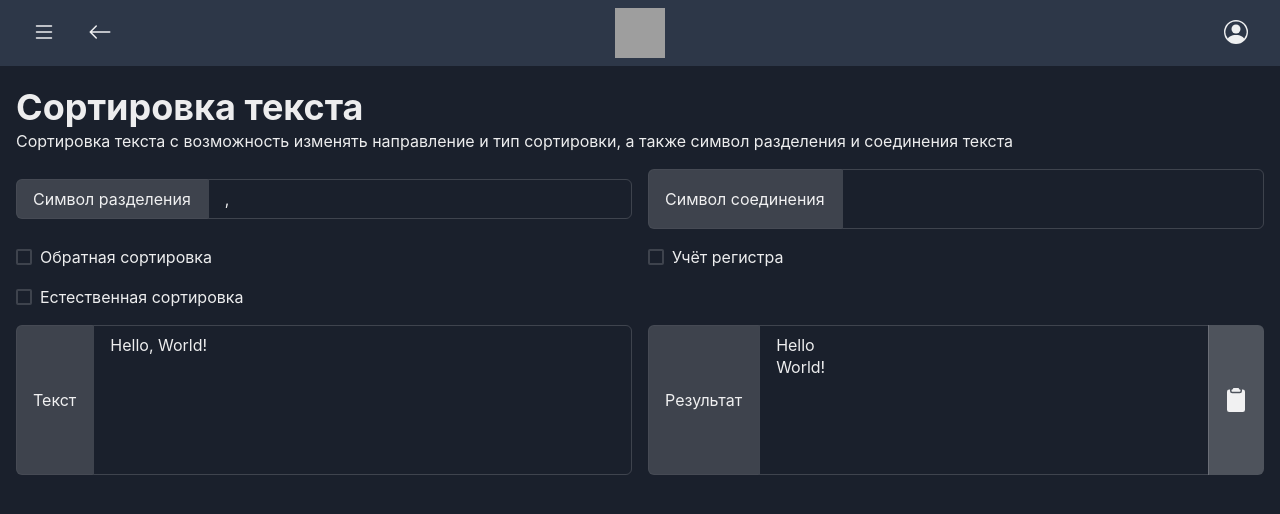
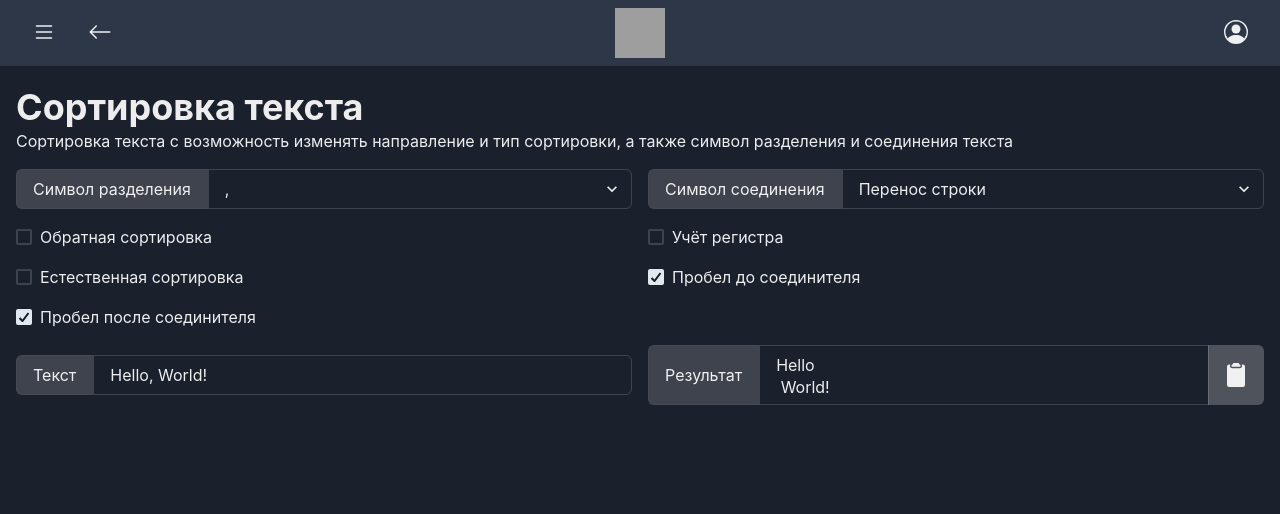
Before and after one commit to X1Z53/x1z53.ru, a Next.js app: page /textTools/sort in a window 1280 px wide. Shown: the top 514 px of the page. Built offline with nearby package versions, Linux system fonts and the light colour scheme; grey boxes are pictures that could not be loaded.

Commit message:
v2.0.1
Minor syntax changes
Fix bug in Number Converter (when sourceBase is not entered)

```diff
--- a/components/form/InputField.tsx
+++ b/components/form/InputField.tsx
@@ -41,7 +41,7 @@ export default function InputField(props: InputFieldProps) {
   const [height, setHeight] = useState(minHeight)
 
   const middleStyles = {
-    borderTopLeftRadius: "0",
+    borderTopLeftRadius: 0,
     borderTopRightRadius: copyButton || colorPickerButton ? 0 : [0, 0, 6],
     borderBottomLeftRadius: [6, 6, 0],
     borderBottomRightRadius: copyButton || colorPickerButton ? 0 : 6
@@ -49,8 +49,8 @@ export default function InputField(props: InputFieldProps) {
   const rightStyles = {
     minHeight: minHeight,
     height: "100%",
-    borderTopLeftRadius: "0",
-    borderBottomLeftRadius: "0",
+    borderTopLeftRadius: 0,
+    borderBottomLeftRadius: 0,
     borderTopRightRadius: [0, 0, 6]
   }
 
@@ -67,13 +67,13 @@ export default function InputField(props: InputFieldProps) {
       {...{ minHeight, height }}
       borderBottomLeftRadius={[0, 0, 6]}
       borderTopRightRadius={[6, 6, 0]}
-      margin="0"
+      margin={0}
     >
       {title}
     </InputLeftAddon>
     <Flex width="100%">
       {
-        type === "text" ? <Textarea
+        type === "text" && <Textarea
           {...{ ref, minHeight, height, readOnly, value }}
           {...middleStyles}
           focusBorderColor="gray"
@@ -85,7 +85,10 @@ export default function InputField(props: InputFieldProps) {
               : event.target.value
             )
           }}
-        /> : type === "number" ? <NumberInput
+        />
+      }
+      {
+        type === "number" && <NumberInput
           {...{ step, min, max, value, onChange }}
           width="100%"
           focusBorderColor="gray"
@@ -96,19 +99,21 @@ export default function InputField(props: InputFieldProps) {
             <NumberIncrementStepper />
             <NumberDecrementStepper />
           </NumberInputStepper>
-        </NumberInput> : type === "select" ? <Select
+        </NumberInput>
+      }
+      {
+        type === "select" && <Select
           {...middleStyles}
           {...{ value }}
+          focusBorderColor="gray"
           onChange={event => { onChange(event.target.value) }}
         >
-          {typeof options[0] !== "object" ? options.map(
-            option => <option key={option} value={option}>{option}</option>
-          ) : options.map(
-            option => <option key={option.name} value={option.name}>
-              {option.title}
+          {options.map(
+            option => <option key={option.name || option} value={option.name || option}  >
+              {option.title || option.name || option}
             </option>
           )}
-        </Select> : <></>
+        </Select>
       }
       <InputRightAddon
         {...{ minHeight, height }}
@@ -116,14 +121,8 @@ export default function InputField(props: InputFieldProps) {
         padding={0}
         border={0}
       >
-        {
-          copyButton &&
-          <Copy {...{ value }} styles={rightStyles} />
-        }
-        {
-          colorPickerButton &&
-          <ColorPicker {...{ value, onChange }} styles={rightStyles} />
-        }
+        {copyButton && <Copy {...{ value }} styles={rightStyles} />}
+        {colorPickerButton && <ColorPicker {...{ value, onChange }} styles={rightStyles} />}
       </InputRightAddon>
     </Flex>
   </InputGroup>
--- a/components/layout/CardGrid.tsx
+++ b/components/layout/CardGrid.tsx
@@ -11,7 +11,7 @@ type CardGridProps = {
 export default function CardGrid({ cardWidth = "300px", isExternal, cards }: CardGridProps) {
   const { asPath } = useRouter()
   cards.sort(({ name: a }, { name: b }) => a > b ? 1 : a < b ? -1 : 0)
-  return <SimpleGrid spacing="4" templateColumns={`repeat(auto-fill, minmax(${cardWidth}, 1fr))`}>
+  return <SimpleGrid spacing={4} templateColumns={`repeat(auto-fill, minmax(${cardWidth}, 1fr))`}>
     {cards.map(({ title, description, name, url }) => (
       <Card key={name} size="sm" justify="center">
         <Link href={url || `${asPath.length - 1 ? asPath : ""}/${name}`} target={isExternal && "_blank"}>
--- a/components/layout/Header.tsx
+++ b/components/layout/Header.tsx
@@ -6,18 +6,18 @@ import Link from "next/link"
 export default function Header() {
   const background = useColorModeValue("gray.100", "gray.700")
 
-  return <Box as="header" paddingY="2" backgroundColor={background}>
+  return <Box as="header" paddingY={2} backgroundColor={background}>
     <Container maxWidth="container.xl" position="relative">
-      <Flex position="absolute" left="4" top="1">
+      <Flex position="absolute" left={4} top={1}>
         <SidebarButton />
         <BackButton />
       </Flex>
-      <Flex position="absolute" right="4" top="1">
+      <Flex position="absolute" right={4} top={1}>
         <LoginButton />
       </Flex>
-      <Center flexGrow="1">
+      <Center flexGrow={1}>
         <Link href="/">
-          <Image src="https://images.x1z53.ru/x1z53.svg" alt="X1Z53" boxSize="50" objectFit="cover" />
+          <Image src="https://images.x1z53.ru/x1z53.svg" alt="X1Z53" boxSize={50} objectFit="cover" />
         </Link>
       </Center>
     </Container>
--- a/components/ui/Login.tsx
+++ b/components/ui/Login.tsx
@@ -18,11 +18,11 @@ export default function Login({isOpen, onClose}: ModalProps) {
       <ModalBody>
         {
           selected === "Registration" ? <>
-            <Input variant="filled" type="name" placeholder="Имя пользователя" marginBottom="1" />
-            <Input variant="filled" type="email" placeholder="Email" marginBottom="1" />
+            <Input variant="filled" type="name" placeholder="Имя пользователя" marginBottom={1} />
+            <Input variant="filled" type="email" placeholder="Email" marginBottom={1} />
             <Input variant="filled" type="password" placeholder="Пароль" />
           </> : <>
-            <Input variant="filled" placeholder="Имя пользователя или Email" marginBottom="1" />
+            <Input variant="filled" placeholder="Имя пользователя или Email" marginBottom={1} />
             <Input variant="filled" type="password" placeholder="Пароль" />
           </>
         }
--- a/pages/_app.tsx
+++ b/pages/_app.tsx
@@ -11,7 +11,7 @@ export default function App({ Component, pageProps }: AppProps) {
       <title>{path}</title>
     </Head>
     <Header />
-    <Container paddingY="5" maxWidth="container.xl">
+    <Container paddingY={5} maxWidth="container.xl">
       <Component {...pageProps} />
     </Container>
   </ChakraProvider>
--- a/pages/converters/number.tsx
+++ b/pages/converters/number.tsx
@@ -11,7 +11,8 @@ export default function Number() {
   const [result, setResult] = useState("")
 
   useEffect(() => {
-    setResult(parseInt(number, sourceBase).toString(targetBase))
+    try { setResult(parseInt(number, sourceBase).toString(targetBase)) }
+    catch { setResult("") }
   }, [number, sourceBase, targetBase])
 
   const converter = getDatabaseObject(converters, "number")
--- a/pages/textTools/sort.tsx
+++ b/pages/textTools/sort.tsx
@@ -7,13 +7,21 @@ import { getDatabaseObject, naturalSort } from "features/utils"
 import { useEffect, useState } from "react"
 
 export default function Sort() {
-  const inputFieldHeight = "150px"
-
-  const [splitChar, setSplitChar] = useState(",")
+  const chars = [
+    { name: "," },
+    { name: "\n", title: "Перенос строки" },
+    { name: " ", title: "Пробел" },
+    { name: "", title: "Без разделителя" },
+    { name: "-" },
+    { name: ";" },
+  ]
+  const [splitChar, setSplitChar] = useState(", ")
   const [joinChar, setJoinChar] = useState("\n")
   const [useReverse, toggleUseReverse] = useToggle(false)
   const [useCaseSensitive, toggleUseCaseSensitive] = useToggle(false)
   const [useNatural, toggleUseNatural] = useToggle(false)
+  const [useSpaceBeforeJoin, toggleUseSpaceBeforaJoin] = useToggle(true)
+  const [useSpaceAfterJoin, toggleUseSpaceAfterJoin] = useToggle(true)
 
   const [text, setText] = useState("Hello, World!")
   const [result, setResult] = useState("")
@@ -25,21 +33,23 @@ export default function Sort() {
     if (useNatural) parts.sort((a, b) => naturalSort(a, b, useCaseSensitive))
     if (useReverse) parts.reverse()
 
-    setResult(parts.join(joinChar))
-  }, [text, splitChar, useNatural, useReverse, useCaseSensitive, joinChar])
+    setResult(parts.join((useSpaceBeforeJoin ? " " : "") + joinChar + (useSpaceAfterJoin ? " " : "")))
+  }, [text, splitChar, useNatural, useReverse, useCaseSensitive, joinChar, useSpaceBeforeJoin, useSpaceAfterJoin])
 
   const textTool = getDatabaseObject(textTools, "sort")
 
   return <PageCreator {...textTool}>
     <StandardGrid>
-      <InputField title="Символ разделения" type="text" value={splitChar} onChange={setSplitChar} />
-      <InputField title="Символ соединения" type="text" value={joinChar} onChange={setJoinChar} />
+      <InputField title="Символ разделения" type="select" options={chars} value={splitChar} onChange={setSplitChar} />
+      <InputField title="Символ соединения" type="select" options={chars} value={joinChar} onChange={setJoinChar} />
       <CheckBox title="Обратная сортировка" value={useReverse} onChange={toggleUseReverse} />
       <CheckBox title="Учёт регистра" value={useCaseSensitive} onChange={toggleUseCaseSensitive} />
       <CheckBox title="Естественная сортировка" value={useNatural} onChange={toggleUseNatural} />
+      <CheckBox title="Пробел до соединителя" value={useSpaceBeforeJoin} onChange={toggleUseSpaceBeforaJoin} />
+      <CheckBox title="Пробел после соединителя" value={useSpaceAfterJoin} onChange={toggleUseSpaceAfterJoin} />
       <Box />
-      <InputField title="Текст" type="text" value={text} onChange={setText} minHeight={inputFieldHeight} />
-      <InputField title="Результат" type="text" value={result} readOnly copyButton minHeight={inputFieldHeight} />
+      <InputField title="Текст" type="text" value={text} onChange={setText} />
+      <InputField title="Результат" type="text" value={result} readOnly copyButton />
     </StandardGrid>
   </PageCreator>
 }
```
Also changed, not shown: 2 other files (tests, documents, lock files or other folders).
